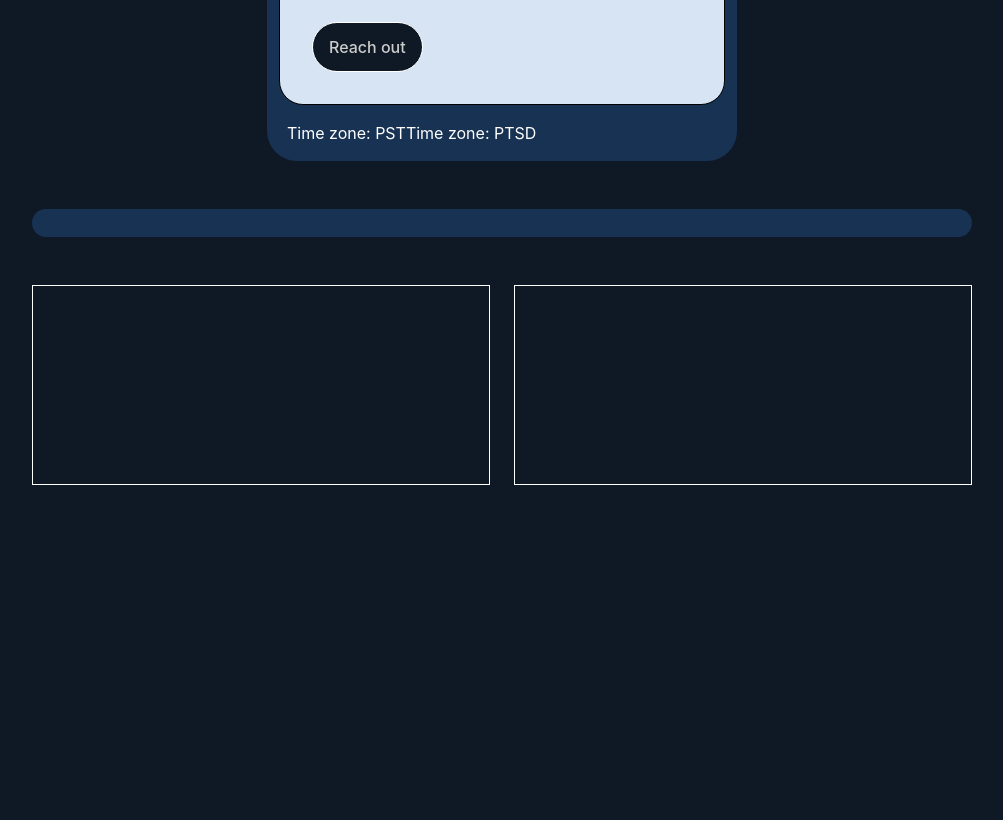
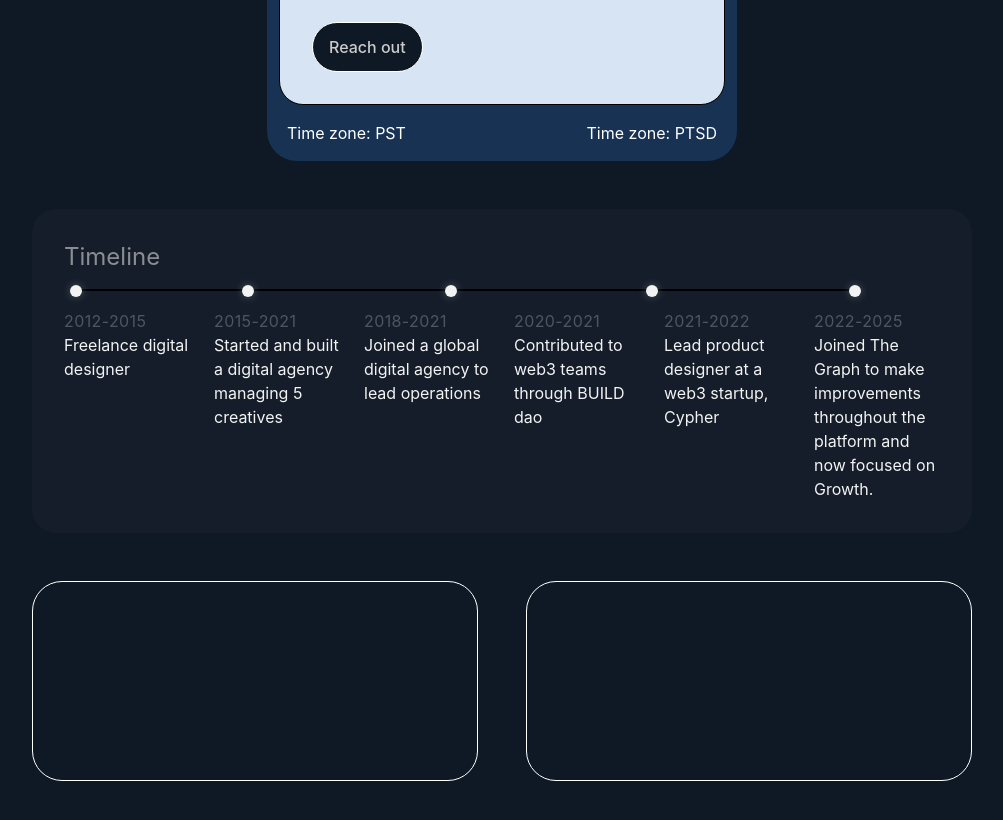
Before and after one commit to nomativ/personal-site, a React (Vite) app: page / in a window 1280 px wide. Shown: the part 540-1360 px from the top of the page, without its empty margins (138-1141 px from the left). Before the commit the page ends 1153 px from the top, so only its background shows below. Built offline with nearby package versions, Linux system fonts and the light colour scheme.

Commit message:
building timeline

```diff
--- a/src/App.tsx
+++ b/src/App.tsx
@@ -12,20 +12,59 @@ function App() {
                 <div className="text-black/50 text-2xl font-normal font-['Inter']">Software and web design leader</div>
                 <div className="text-black/90 text-[40px] font-medium font-['Bricolage Grotesque']">10 years</div>
             </div>
-            <div className="text-black text-base font-medium font-['Instrument Sans']">I'm a designer based in Oregon with 10+ years of experience in designing and leading product design initiatives. I'm looking for my next opportunity as a staff designer.</div>
+            <div className="text-black text-base font-medium">I'm a designer based in Oregon with 10+ years of experience in designing and leading product design initiatives. I'm looking for my next opportunity as a staff designer.</div>
             <div className="px-4 py-2 bg-gradient-to-b from-[#0f1825] to-[#0f1825] rounded-[999px] border border-white justify-center items-center gap-1 inline-flex">
-                <div className="text-center text-[#cccccc] text-base font-medium font-['Instrument Sans'] leading-loose">Reach out</div>
+                <div className="text-center text-[#cccccc] text-base font-medium leading-loose">Reach out</div>
             </div>
         </div>
-        <div className="px-2 pb-1 inline-flex justify-items-normal">
+        <div className="w-full inline-flex px-2 pb-1 justify-between">
           <div className="text-white text-base font-normal font-['Inter']">Time zone: PST</div>
           <div className="text-white text-base font-normal font-['Inter']">Time zone: PTSD</div>
         </div>
       </div>
-    <div className="bg-[#173253] rounded-[30px] w-full h-7"></div>
-    <div className="w-full flex flex-row gap-6">
-      <div className="border-solid border-[1px] border-white w-full h-[200px]"></div>
-      <div className="border-solid border-[1px] border-white w-full"></div>
+      <div className="h-fit p-8 bg-white/2 rounded-3xl flex-col justify-start items-start gap-6 inline-flex overflow-hidden">
+        <div className="self-stretch text-white/50 text-2xl font-normal font-['Inter']">Timeline</div>
+        <div className="self-stretch h-fit flex-col justify-start items-start gap-3 flex">
+            <div className="h-fit relative origin-top-left -rotate-90">
+                <div className="w-[779px] h-[0px] left-[6px] top-[791px] absolute origin-top-left -rotate-90 border border-black"></div>
+                <div className="w-3 h-3 left-0 top-[6px] absolute bg-white/95 rounded-full shadow-[0px_0px_8px_0px_rgba(255,255,255,0.25)]"></div>
+                <div className="w-3 h-3 left-0 top-[178px] absolute bg-white/95 rounded-full shadow-[0px_0px_8px_0px_rgba(255,255,255,0.25)]"></div>
+                <div className="w-3 h-3 left-0 top-[381px] absolute bg-white/95 rounded-full shadow-[0px_0px_8px_0px_rgba(255,255,255,0.25)]"></div>
+                <div className="w-3 h-3 left-0 top-[582px] absolute bg-white/95 rounded-full shadow-[0px_0px_8px_0px_rgba(255,255,255,0.25)]"></div>
+                <div className="w-3 h-3 left-0 top-[785px] absolute bg-white/95 rounded-full shadow-[0px_0px_8px_0px_rgba(255,255,255,0.25)]"></div>
+                <div className="w-3 h-3 left-0 top-[988px] absolute bg-white/95 rounded-full shadow-[0px_0px_8px_0px_rgba(255,255,255,0.25)]"></div>
+            </div>
+            <div className="self-stretch justify-start items-start gap-6 inline-flex">
+                <div className="grow shrink basis-0 flex-col justify-start items-start inline-flex">
+                    <div className="self-stretch text-white/25 tracking-wide">2012-2015</div>
+                    <div className="self-stretch text-white/95">Freelance digital designer</div>
+                </div>
+                <div className="grow shrink basis-0 flex-col justify-start items-start inline-flex">
+                    <div className="self-stretch text-white/25 tracking-wide">2015-2021</div>
+                    <div className="self-stretch text-white/95">Started and built a digital agency managing 5 creatives</div>
+                </div>
+                <div className="grow shrink basis-0 flex-col justify-start items-start inline-flex">
+                    <div className="self-stretch text-white/25 tracking-wide">2018-2021</div>
+                    <div className="self-stretch text-white/95">Joined a global digital agency to lead operations</div>
+                </div>
+                <div className="grow shrink basis-0 flex-col justify-start items-start inline-flex">
+                    <div className="self-stretch text-white/25 tracking-wide">2020-2021</div>
+                    <div className="self-stretch text-white/95">Contributed to web3 teams through BUILD dao</div>
+                </div>
+                <div className="grow shrink basis-0 flex-col justify-start items-start inline-flex">
+                    <div className="self-stretch text-white/25 tracking-wide">2021-2022</div>
+                    <div className="self-stretch text-white/95">Lead product designer at a web3 startup, Cypher</div>
+                </div>
+                <div className="grow shrink basis-0 flex-col justify-start items-start inline-flex">
+                    <div className="self-stretch text-white/25 tracking-wide">2022-2025</div>
+                    <div className="self-stretch text-white/95">Joined The Graph to make improvements throughout the platform and now focused on Growth.</div>
+                </div>
+            </div>
+        </div>
+    </div>
+    <div className="w-full flex flex-row gap-12">
+      <div className="w-full h-[200px] border-solid border-[1px] border-white rounded-[30px]"></div>
+      <div className="w-full border-solid border-[1px] border-white rounded-[30px] "></div>
     </div>
   </div>
     </>
```
